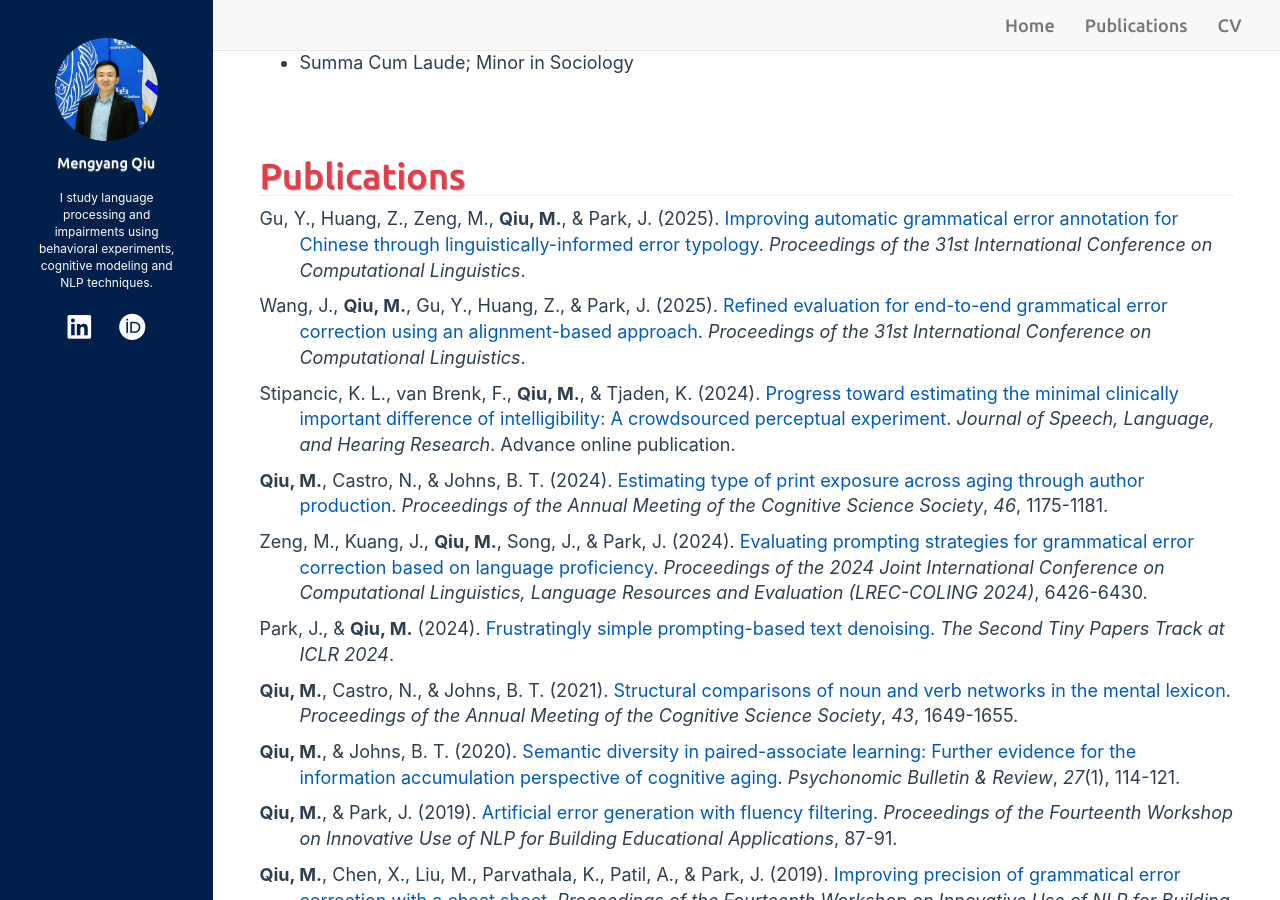
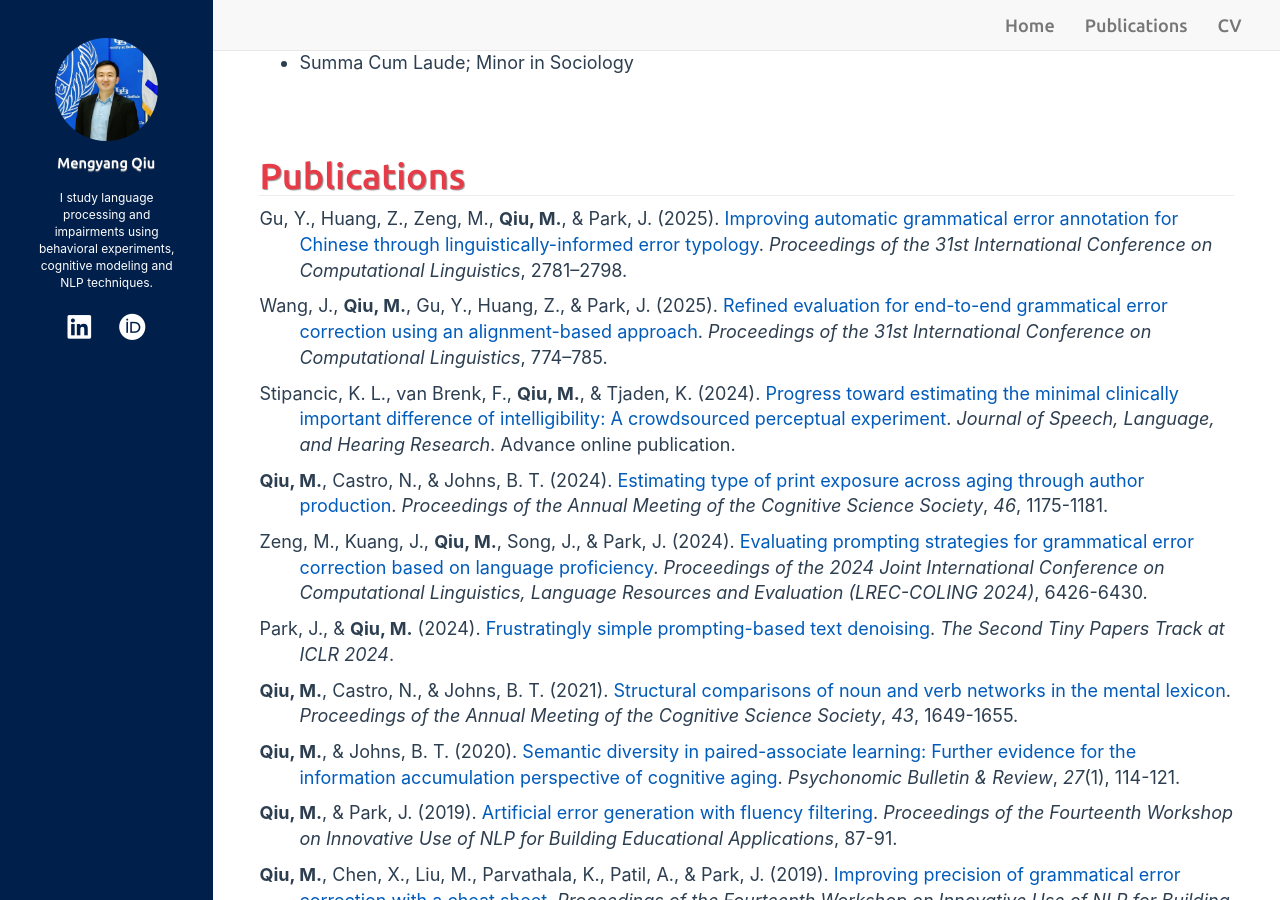
Before and after one commit to mengyangq/mengyangq.github.io, a Jekyll site: the page built from index.html, in a window 1280 px wide and 900 px high, scrolled down 894 px. Built offline with Jekyll 4.4.1, drawn with Linux system fonts in a browser that asks for light colours; nearby versions of some CDN libraries; a style sheet for code colours, icons or effects is not loaded.

Commit message:
Update publications.md

```diff
--- a/_includes/publications.md
+++ b/_includes/publications.md
@@ -1,8 +1,8 @@
 # Publications
 
-<p style="padding-left: 40px; text-indent: -40px;">Gu, Y., Huang, Z., Zeng, M., <strong>Qiu, M.</strong>, & Park, J. (2025). <a href="https://aclanthology.org/2025.coling-main.189/">Improving automatic grammatical error annotation for Chinese through linguistically-informed error typology</a>. <em>Proceedings of the 31st International Conference on Computational Linguistics</em>.</p>
+<p style="padding-left: 40px; text-indent: -40px;">Gu, Y., Huang, Z., Zeng, M., <strong>Qiu, M.</strong>, & Park, J. (2025). <a href="https://aclanthology.org/2025.coling-main.189/">Improving automatic grammatical error annotation for Chinese through linguistically-informed error typology</a>. <em>Proceedings of the 31st International Conference on Computational Linguistics</em>, 2781–2798.</p>
 
-<p style="padding-left: 40px; text-indent: -40px;">Wang, J., <strong>Qiu, M.</strong>, Gu, Y., Huang, Z., & Park, J. (2025). <a href="https://aclanthology.org/2025.coling-main.52/">Refined evaluation for end-to-end grammatical error correction using an alignment-based approach</a>. <em>Proceedings of the 31st International Conference on Computational Linguistics</em>.</p>
+<p style="padding-left: 40px; text-indent: -40px;">Wang, J., <strong>Qiu, M.</strong>, Gu, Y., Huang, Z., & Park, J. (2025). <a href="https://aclanthology.org/2025.coling-main.52/">Refined evaluation for end-to-end grammatical error correction using an alignment-based approach</a>. <em>Proceedings of the 31st International Conference on Computational Linguistics</em>, 774–785.</p>
 
 <p style="padding-left: 40px; text-indent: -40px;">Stipancic, K. L., van Brenk, F., <strong>Qiu, M.</strong>, & Tjaden, K. (2024). <a href="https://doi.org/10.1044/2024_JSLHR-24-00354">Progress toward estimating the minimal clinically important difference of intelligibility: A crowdsourced perceptual experiment</a>. <em>Journal of Speech, Language, and Hearing Research</em>. Advance online publication.</p>
 
```
